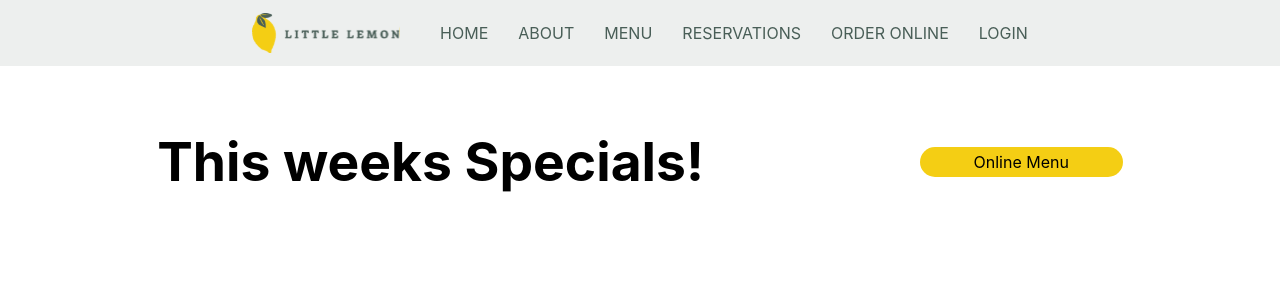
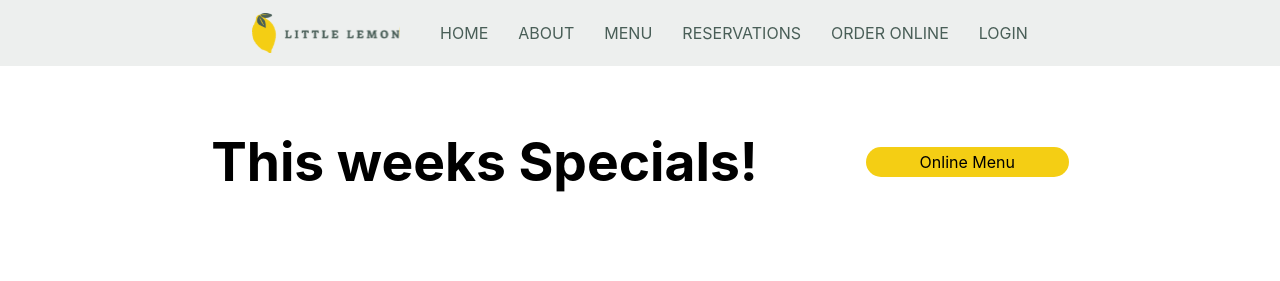
Before and after one commit to sara-kamel/little-lemon-react, a React (Create React App) app: page /home/menu in a window 1280 px wide. Shown: the top 281 px of the page. Built offline with nearby package versions, Linux system fonts and the light colour scheme; grey boxes are pictures that could not be loaded.

Commit message:
Fix time bug when change date and update  section part one in highlights component

```diff
--- a/src/App.js
+++ b/src/App.js
@@ -9,7 +9,6 @@ import { Route, Routes } from 'react-router-dom'
 import BookingForm from './component/booking-form'
 import { fetchAPI, submitAPI } from './api'
 import ConfirmedBooking from './ConfirmedBooking'
-
 
 export const initializeTimes = () => {
   const today = new Date()
--- a/src/component/booking-form/index.js
+++ b/src/component/booking-form/index.js
@@ -47,6 +47,7 @@ export default function BookingForm ({ availableTimes, dispatch, onSubmit }) {
               onChange={newValue => {
                 setDate(newValue)
                 dispatch({ type: 'UPDATE_TIMES', date: newValue })
+                setTime('')
               }}
               minDate={today}
               views={['year', 'month', 'day']}
@@ -90,9 +91,7 @@ export default function BookingForm ({ availableTimes, dispatch, onSubmit }) {
               onChange={e => setOccasion(e.target.value)}
               error={!occasion ? true : false}
             >
-              <MenuItem value='Birthday'>
-                Birthday
-              </MenuItem>
+              <MenuItem value='Birthday'>Birthday</MenuItem>
               <MenuItem value='Anniversary'>Anniversary</MenuItem>
             </Select>
           </FormControl>
--- a/src/component/highlights/styles.css
+++ b/src/component/highlights/styles.css
@@ -7,7 +7,7 @@
 }
 .section-part-one {
   display: flex;
-  justify-content: space-between;
+  justify-content: space-around;
   align-items: center;
 }
 .section-part-one a {
```
